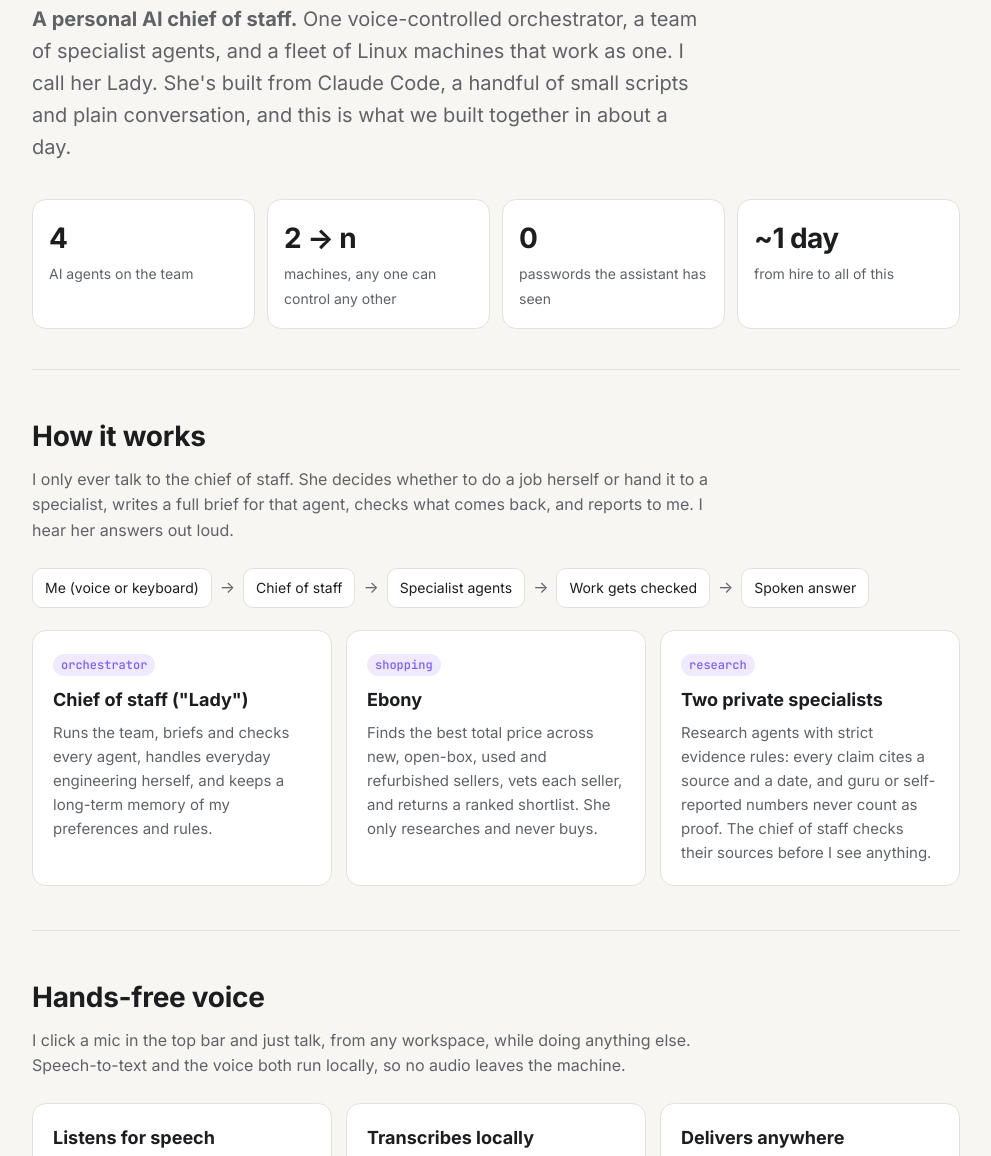
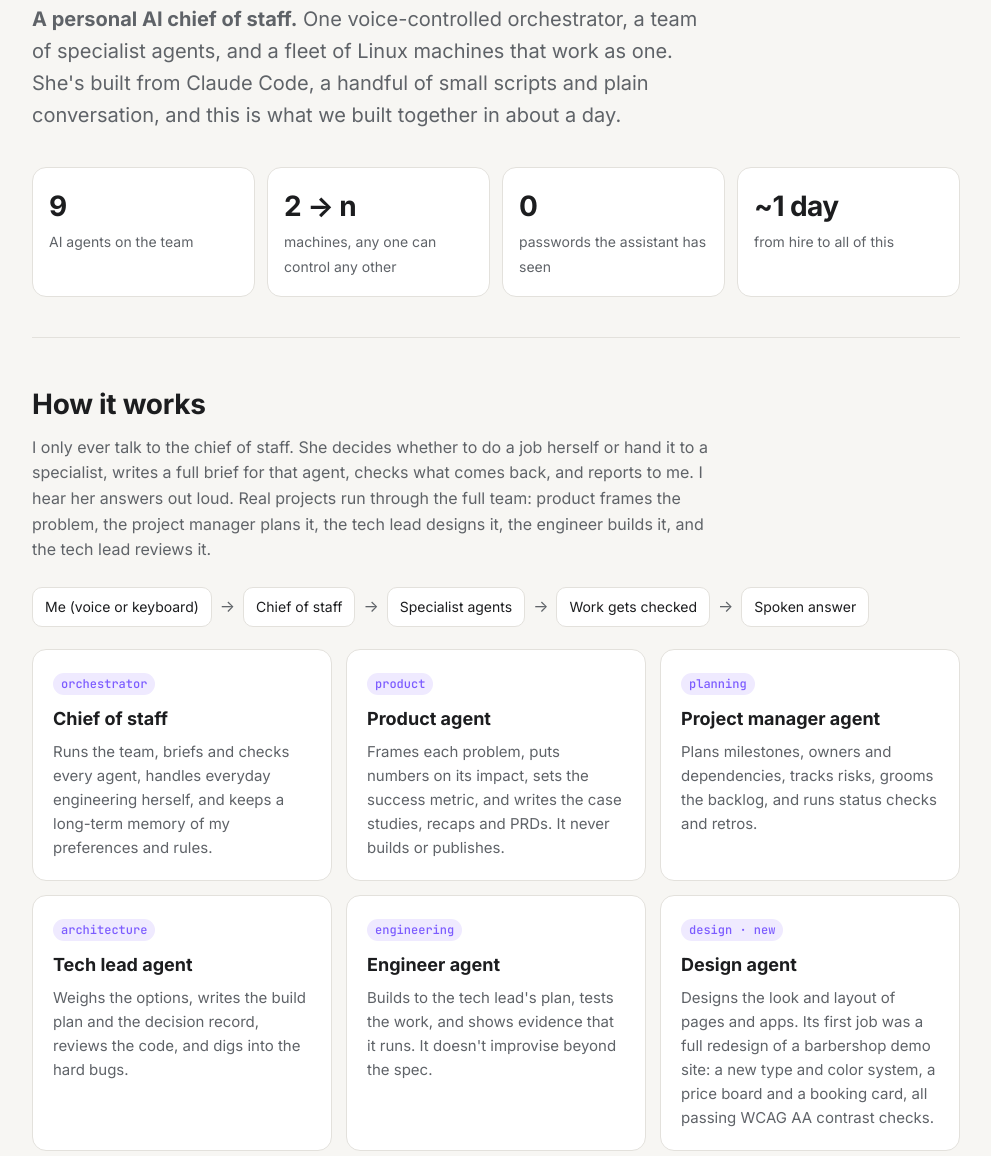
Before and after one commit to MobitoTg/sidecar, a plain HTML site: page index.html in a window 1280 px wide. Shown: the part 175-1331 px from the top of the page, without its empty margins (144-1135 px from the left). Drawn offline with Linux system fonts and the light colour scheme.

Commit message:
Public page: name agents by role, add design agent
Co-Authored-By: Claude Opus 5.5 <noreply@anthropic.com>
Claude-Session: https://claude.ai/code/session_01TzdfxgoZAA4y5vGbhc678p

```diff
--- a/index.html
+++ b/index.html
@@ -4,7 +4,7 @@
 <meta charset="utf-8">
 <meta name="viewport" content="width=device-width, initial-scale=1">
 <title>Sidecar: AI Chief of Staff</title>
-<meta name="description" content="Sidecar is mbito's personal AI chief of staff: a Claude Code orchestrator running a small team of AI agents, a hands-free voice link and a fleet of Linux machines that control each other. Built in about a day.">
+<meta name="description" content="Sidecar is mbito's personal AI chief of staff: a Claude Code orchestrator running a team of nine AI agents, a hands-free voice link and a fleet of Linux machines that control each other. Built in about a day.">
 <link rel="preconnect" href="https://fonts.googleapis.com">
 <link rel="preconnect" href="https://fonts.gstatic.com" crossorigin>
 <link href="https://fonts.googleapis.com/css2?family=Inter:wght@400;500;600;700&family=JetBrains+Mono:wght@400;500&display=swap" rel="stylesheet">
@@ -73,9 +73,9 @@ footer{padding:40px 0 60px;color:var(--muted);font-size:14px;border-top:1px soli
 <header class="hero">
   <div class="eyebrow">AI chief of staff · built on Claude Code</div>
   <h1>Sidecar</h1>
-  <p class="lede"><b>A personal AI chief of staff.</b> One voice-controlled orchestrator, a team of specialist agents, and a fleet of Linux machines that work as one. I call her Lady. She's built from Claude Code, a handful of small scripts and plain conversation, and this is what we built together in about a day.</p>
+  <p class="lede"><b>A personal AI chief of staff.</b> One voice-controlled orchestrator, a team of specialist agents, and a fleet of Linux machines that work as one. She's built from Claude Code, a handful of small scripts and plain conversation, and this is what we built together in about a day.</p>
   <div class="stats">
-    <div class="stat"><b>4</b><span>AI agents on the team</span></div>
+    <div class="stat"><b>9</b><span>AI agents on the team</span></div>
     <div class="stat"><b>2 → n</b><span>machines, any one can control any other</span></div>
     <div class="stat"><b>0</b><span>passwords the assistant has seen</span></div>
     <div class="stat"><b>~1 day</b><span>from hire to all of this</span></div>
@@ -84,7 +84,7 @@ footer{padding:40px 0 60px;color:var(--muted);font-size:14px;border-top:1px soli
 
 <section>
   <h2>How it works</h2>
-  <p class="sub">I only ever talk to the chief of staff. She decides whether to do a job herself or hand it to a specialist, writes a full brief for that agent, checks what comes back, and reports to me. I hear her answers out loud.</p>
+  <p class="sub">I only ever talk to the chief of staff. She decides whether to do a job herself or hand it to a specialist, writes a full brief for that agent, checks what comes back, and reports to me. I hear her answers out loud. Real projects run through the full team: product frames the problem, the project manager plans it, the tech lead designs it, the engineer builds it, and the tech lead reviews it.</p>
   <div class="flow">
     <span class="step">Me (voice or keyboard)</span><span class="arrow">→</span>
     <span class="step">Chief of staff</span><span class="arrow">→</span>
@@ -93,9 +93,14 @@ footer{padding:40px 0 60px;color:var(--muted);font-size:14px;border-top:1px soli
     <span class="step">Spoken answer</span>
   </div>
   <div class="grid">
-    <div class="card"><span class="tag">orchestrator</span><h3>Chief of staff ("Lady")</h3><p>Runs the team, briefs and checks every agent, handles everyday engineering herself, and keeps a long-term memory of my preferences and rules.</p></div>
-    <div class="card"><span class="tag">shopping</span><h3>Ebony</h3><p>Finds the best total price across new, open-box, used and refurbished sellers, vets each seller, and returns a ranked shortlist. She only researches and never buys.</p></div>
-    <div class="card"><span class="tag">research</span><h3>Two private specialists</h3><p>Research agents with strict evidence rules: every claim cites a source and a date, and guru or self-reported numbers never count as proof. The chief of staff checks their sources before I see anything.</p></div>
+    <div class="card"><span class="tag">orchestrator</span><h3>Chief of staff</h3><p>Runs the team, briefs and checks every agent, handles everyday engineering herself, and keeps a long-term memory of my preferences and rules.</p></div>
+    <div class="card"><span class="tag">product</span><h3>Product agent</h3><p>Frames each problem, puts numbers on its impact, sets the success metric, and writes the case studies, recaps and PRDs. It never builds or publishes.</p></div>
+    <div class="card"><span class="tag">planning</span><h3>Project manager agent</h3><p>Plans milestones, owners and dependencies, tracks risks, grooms the backlog, and runs status checks and retros.</p></div>
+    <div class="card"><span class="tag">architecture</span><h3>Tech lead agent</h3><p>Weighs the options, writes the build plan and the decision record, reviews the code, and digs into the hard bugs.</p></div>
+    <div class="card"><span class="tag">engineering</span><h3>Engineer agent</h3><p>Builds to the tech lead's plan, tests the work, and shows evidence that it runs. It doesn't improvise beyond the spec.</p></div>
+    <div class="card"><span class="tag">design · new</span><h3>Design agent</h3><p>Designs the look and layout of pages and apps. Its first job was a full redesign of a barbershop demo site: a new type and color system, a price board and a booking card, all passing WCAG AA contrast checks.</p></div>
+    <div class="card"><span class="tag">shopping</span><h3>Shopping agent</h3><p>Finds the best total price across new, open-box, used and refurbished sellers, vets each seller, and returns a ranked shortlist. It only researches and never buys.</p></div>
+    <div class="card"><span class="tag">research</span><h3>Private specialists</h3><p>Research agents with strict evidence rules: every claim cites a source and a date, and guru or self-reported numbers never count as proof. The chief of staff checks their sources before I see anything.</p></div>
   </div>
 </section>
 
@@ -147,7 +152,7 @@ footer{padding:40px 0 60px;color:var(--muted);font-size:14px;border-top:1px soli
 </section>
 
 <section>
-  <h2>Day one, roughly in order</h2>
+  <h2>The first two days, roughly in order</h2>
   <ol class="timeline">
     <li><b>Hired the chief of staff</b><span>Created the orchestrator agent and the first specialists.</span></li>
     <li><b>Research runs</b><span>Two rounds of researching legitimate side-income ideas, with policies and evidence checked by the chief of staff.</span></li>
@@ -156,6 +161,7 @@ footer{padding:40px 0 60px;color:var(--muted);font-size:14px;border-top:1px soli
     <li><b>Took over the desktop</b><span>SSH, Wake-on-LAN, and a fix for an AMD board that woke itself seven seconds after going to sleep.</span></li>
     <li><b>Pet cam</b><span>A camera viewer on the laptop became a web page any phone at home can open.</span></li>
     <li><b>On every machine</b><span>Packaged as a kit, installed on the desktop without touching it, and synced both ways.</span></li>
+    <li><b>Night two: a design agent</b><span>Added a design specialist, whose first redesign went live the same night.</span></li>
     <li><b>Next: the fleet</b><span>Two more machines, maybe four, joining the same assistant. Two laptops and two desktops working as one.</span></li>
   </ol>
 </section>
```
